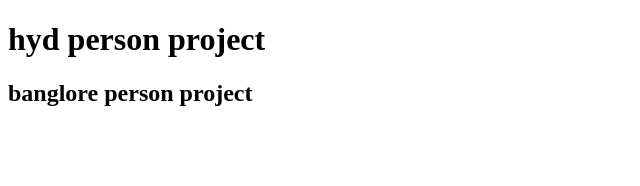
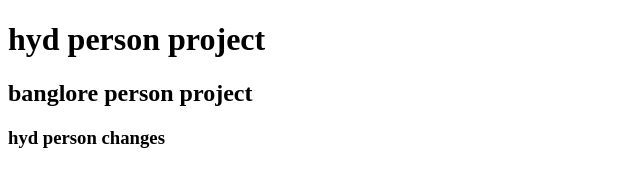
Before and after one commit to Gnaneshwar1225/cloning, a plain HTML site: page index.html in a window 1280 px wide. Shown: the whole page, without its empty margins (0-640 px from the left). Drawn offline with Linux system fonts and the light colour scheme.

Commit message:
hyd person changes

```diff
--- a/index.html
+++ b/index.html
@@ -8,5 +8,6 @@
 <body>
     <h1>hyd person project</h1>
     <h2>banglore person project</h2>
+    <h3>hyd person changes</h3>
 </body>
 </html>
```
